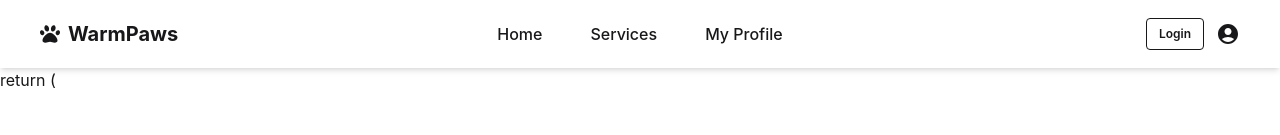
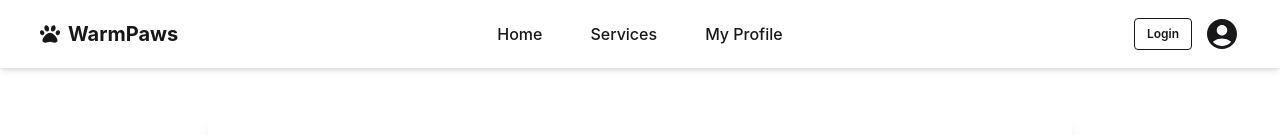
Before and after one commit to asifforizy/Warm-Paws, a React (Vite) app: page /services/1 in a window 1280 px wide. Shown: the top 135 px of the page. Built offline with nearby package versions, Linux system fonts and the light colour scheme; no server answers.

Commit message:
my user profile image showing in navbar

```diff
--- a/src/Components/Navbar.jsx
+++ b/src/Components/Navbar.jsx
@@ -48,7 +48,12 @@ const Navbar = () => {
           user ? <button onClick={handleLogOut} className="btn btn-outline btn-sm">Logout</button> : <Link to="/login" ><button className="btn btn-outline btn-sm">Login</button></Link>
         }
 
-        <MdAccountCircle className="text-2xl" />
+        {
+          user ? <img src={user.photoURL} alt="Profile" className="w-10 h-10 rounded-full" /> : <MdAccountCircle className="  text-4xl" />
+        }
+
+
+
       </div>
     </div>
   );
--- a/src/Pages/ServiceDetails.jsx
+++ b/src/Pages/ServiceDetails.jsx
@@ -12,7 +12,7 @@ const ServiceDetails = () => {
 
     return (
         <div>
-            return (
+
             <div className="max-w-4xl mx-auto px-4 py-10 space-y-10">
                 <div className="card bg-base-100 shadow-xl p-6">
                     <h1 className="text-3xl font-bold mb-6 text-center">
--- a/src/Provider/AuthProvider.jsx
+++ b/src/Provider/AuthProvider.jsx
@@ -1,5 +1,5 @@
 import React, { createContext, useEffect, useState } from 'react';
-import { createUserWithEmailAndPassword, getAuth, GoogleAuthProvider, onAuthStateChanged, signInWithEmailAndPassword, signInWithPopup, signOut } from "firebase/auth";
+import { createUserWithEmailAndPassword, getAuth, GoogleAuthProvider, onAuthStateChanged, signInWithEmailAndPassword, signInWithPopup, signOut, updateProfile } from "firebase/auth";
 import app from '../Utils/firebase.config';
 export const AuthContext = createContext()
 const googleProvider = new GoogleAuthProvider();
@@ -20,6 +20,10 @@ const AuthProvider = ({ children }) => {
     const signIn = (email, password) => {
         setLoading(true)
         return signInWithEmailAndPassword(auth, email, password)
+    }
+
+    const updateUser = (profile) => {
+        return updateProfile(auth.currentUser, profile)
     }
 
 
@@ -58,7 +62,8 @@ const AuthProvider = ({ children }) => {
         loading,
         setLoading,
         signIn,
-        signInWithGoogle
+        signInWithGoogle,
+        updateUser
     }
 
     return (
```
